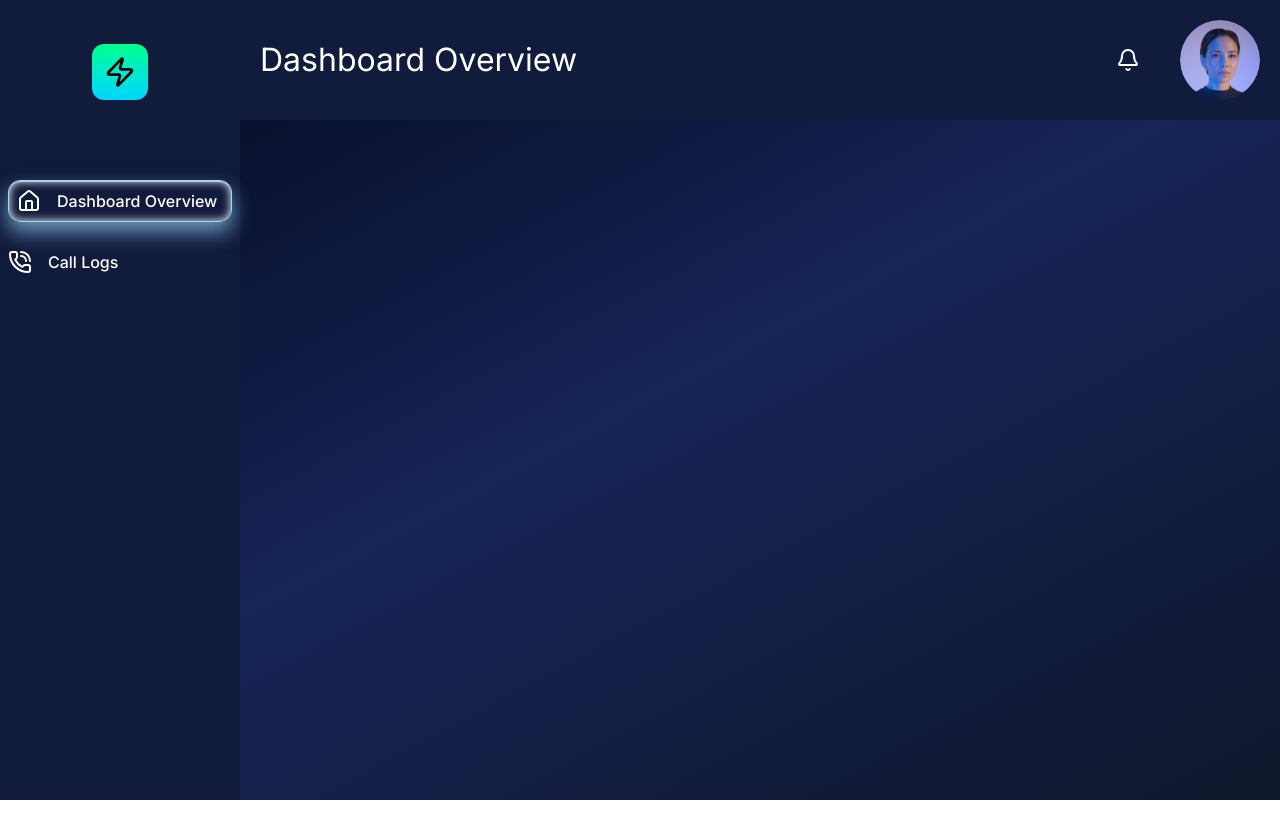
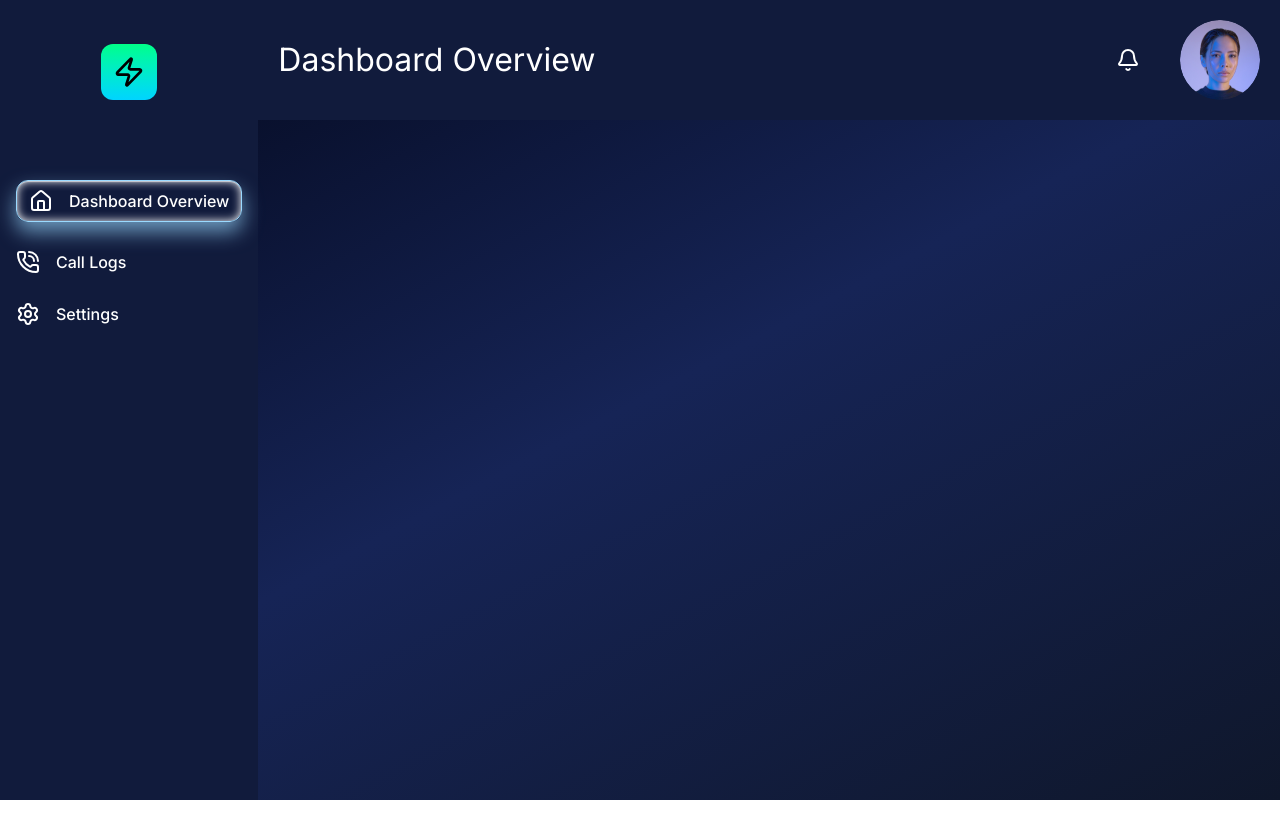
Before and after one commit to AtikHasan16/task-manager-dashboard, a React (Vite) app: page / in a window 1280 px wide. Built offline with nearby package versions, Linux system fonts and the light colour scheme.

Commit message:
added sidebar items

```diff
--- a/src/components/Sidebar.jsx
+++ b/src/components/Sidebar.jsx
@@ -1,7 +1,7 @@
 import React from "react";
 import Logo from "./Logo";
-import {  NavLink } from "react-router";
-import { Home, PhoneCall } from "lucide-react";
+import { NavLink } from "react-router";
+import { Home, PhoneCall, Settings } from "lucide-react";
 
 const Sidebar = () => {
   const links = (
@@ -18,6 +18,12 @@ const Sidebar = () => {
           <span className="hidden lg:flex">Call Logs</span>
         </NavLink>
       </li>
+      <li>
+        <NavLink to="/settings" className="flex items-center gap-4">
+          <Settings></Settings>
+          <span className="hidden lg:flex">Settings</span>
+        </NavLink>
+      </li>
     </>
   );
   return (
@@ -26,7 +32,7 @@ const Sidebar = () => {
         <Logo></Logo>
       </div>
       <div>
-        <ul className="mt-20 flex flex-col gap-7 font-medium">{links}</ul>
+        <ul className="mt-18 flex flex-col items-center lg:items-start gap-7 font-medium p-2">{links}</ul>
       </div>
     </div>
   );
--- a/src/index.css
+++ b/src/index.css
@@ -15,7 +15,7 @@
 
 .active {
   border: 1px solid white;
-  padding: 8px;
+  padding: 8px 12px;
   border-radius: 12px;
   backdrop-filter: blur(4px);
   border: 1px solid rgb(155, 218, 255);
--- a/src/layouts/DashLayout.jsx
+++ b/src/layouts/DashLayout.jsx
@@ -7,13 +7,12 @@ const DashLayout = () => {
   return (
     <>
       <div className="flex">
-
-      <header className="order-1 flex-1">
-        <Navbar></Navbar>
-      </header>
-      <aside className=" w-20 md:w-40 lg:w-60  ">
-        <Sidebar></Sidebar>
-      </aside>
+        <header className="order-1 flex-1">
+          <Navbar></Navbar>
+        </header>
+        <aside className="">
+          <Sidebar></Sidebar>
+        </aside>
       </div>
       <main>
         <Outlet></Outlet>
```
